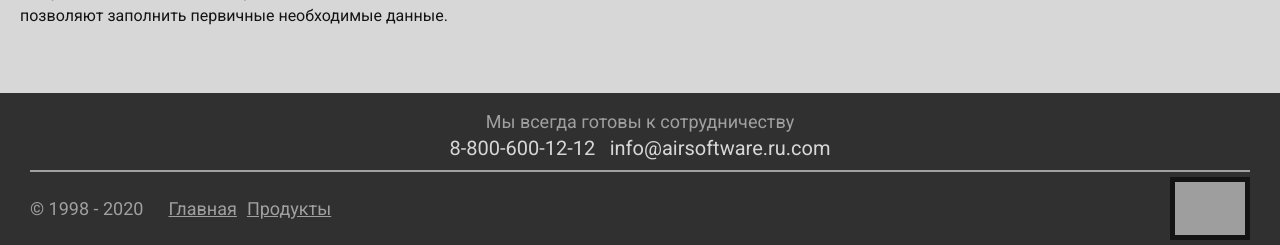
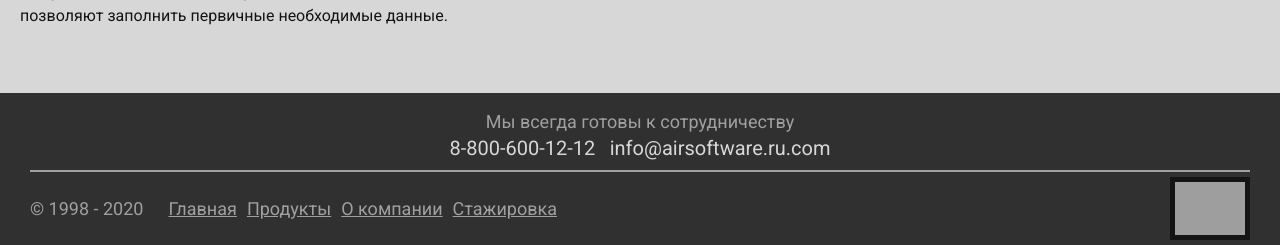
Before and after one commit to kadonomaro/airsoftware, a PHP site: page /products in a window 1280 px wide. Shown: the part 3644-3889 px from the top of the page. Run offline with PHP 8.4, Linux system fonts and the light colour scheme; style sheets or scripts are compiled from the project's sources; grey boxes are pictures that could not be loaded.

Commit message:
feat: add media for product page

```diff
--- a/partials/page-footer.php
+++ b/partials/page-footer.php
@@ -15,6 +15,12 @@
                     <li class="footer-nav__item">
                         <a href="/products" class="footer-nav__link">Продукты</a>
                     </li>
+                    <li class="footer-nav__item">
+                        <a href="/about" class="footer-nav__link">О компании</a>
+                    </li>
+                    <li class="footer-nav__item">
+                        <a href="/internship" class="footer-nav__link">Стажировка</a>
+                    </li>
                 </ul>
             </nav>
         </div>
--- a/src/assets/css/partials/_footer.scss
+++ b/src/assets/css/partials/_footer.scss
@@ -74,6 +74,7 @@
   .page-footer {
     padding: 5px 10px;
     &__bottom {
+      justify-content: space-between;
       flex-wrap: wrap;
     }
     &__text {
@@ -83,13 +84,26 @@
     &__email {
       font-size: 18px;
     }
+    &__year,
+    &__nav,
+    &__logo {
+      margin: 0 5px;
+    }
     &__nav {
       margin-bottom: 10px;
     }
     &__year {
       order: 2;
-      flex-grow: 1;
       text-align: center;
     }
   }
+
+  .footer-nav {
+    &__list {
+      display: block;
+    }
+    &__link {
+      font-size: 16px;
+    }
+  }
 }
--- a/src/assets/css/sections/_product-hero.scss
+++ b/src/assets/css/sections/_product-hero.scss
@@ -33,6 +33,7 @@
     background-size: 200% auto;
   }
   &__title-wrap {
+    margin-right: 10px;
     padding: 15px 20px;
     background-image: linear-gradient(to right, $color-accent 0%, transparent 50%);
     background-position: 99% center;
@@ -118,3 +119,41 @@
     background-size: 1000% auto;
   }
 }
+
+
+@media (max-width: $desktop-small) {
+  .product-hero {
+    &__title {
+      font-size: 40px;
+    }
+  }
+}
+
+
+@media (max-width: $tablet-small) {
+  .product-hero {
+    &__content {
+      flex-wrap: wrap;
+    }
+    &__title-wrap {
+      margin: 0 0 15px;
+      text-align: center;
+    }
+  }
+}
+
+
+@media (max-width: $mobile-large) {
+  .product-hero {
+    &__title-wrap {
+      padding: 5px 10px;
+    }
+    &__title {
+      font-size: 28px;
+    }
+    &__order {
+      display: none;
+    }
+
+  }
+}
--- a/src/assets/css/sections/_product-overview.scss
+++ b/src/assets/css/sections/_product-overview.scss
@@ -88,7 +88,34 @@
     }
     &__text {
       max-height: 50vh;
+      box-shadow:
+              inset 0 5px 5px -5px rgba(#000000, 0.5),
+              inset 0 -5px 5px -5px rgba(#000000, 0.5);
       overflow-y: auto;
     }
   }
 }
+
+
+@media (max-width: $mobile-large) {
+  .product-overview {
+    &__side {
+      padding: 10px;
+    }
+    &__text {
+      padding: 10px;
+    }
+    &__name {
+      font-size: 22px;
+      text-align: center;
+    }
+    &__desc {
+      margin-bottom: 15px;
+      font-size: 16px;
+      text-align: center;
+    }
+    &__title {
+      font-size: 18px;
+    }
+  }
+}
```
